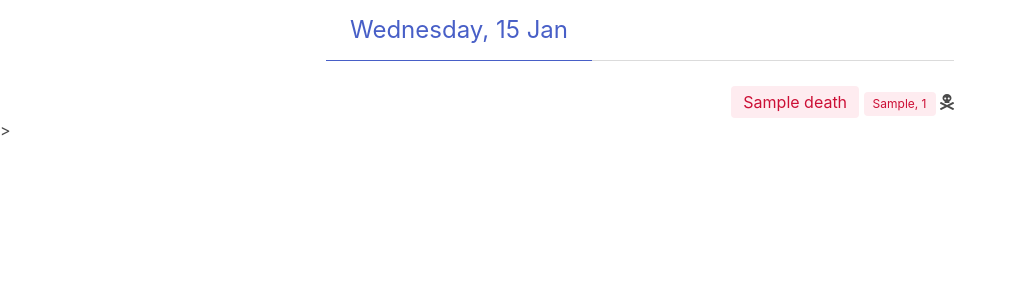
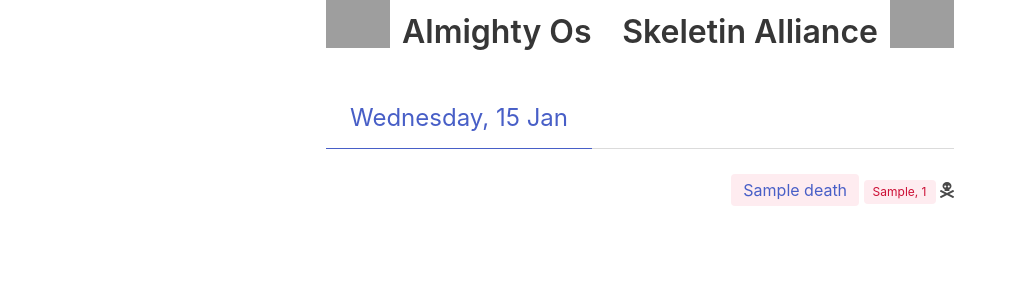
Before and after one commit to gacheiro/lutabra-war, a Flask app: page / in a window 1280 px wide. Shown: the top 300 px of the page, without its empty margins (0-1015 px from the left). Run offline with Flask 2, Linux system fonts and the light colour scheme; tables that the repository leaves empty hold one stand-in row (values such as "Sample post"); some libraries are stand-ins or nearby versions; grey boxes are pictures that could not be loaded.

Commit message:
Melhora no template

```diff
--- a/app/__init__.py
+++ b/app/__init__.py
@@ -54,3 +54,9 @@ def drop_db():
 def format_date(date):
     """Formats date as: Saturday, 30 Nov"""
     return date.strftime('%A, %d %b')
+
+
+@app.template_filter('url_for_char')
+def link_for_char(char_name):
+    char_name = '+'.join(name for name in char_name.split())
+    return f'https://www.tibia.com/community/?subtopic=characters&name={char_name}'
--- a/app/templates/index.html
+++ b/app/templates/index.html
@@ -1,6 +1,32 @@
 {% extends 'layout.html' %}
 
 {% block content %}
+  <div class="columns is-centered">
+    <div class="column is-half-desktop">
+      <div class="level">
+        <div class="level-left">
+          <div class="level-item">
+            <figure class="image is-64x64">
+              <img src="https://static.tibia.com/images/guildlogos/Almighty_Os.gif">
+            </figure>
+          </div>
+          <div class="level-item">
+            <p class="title">Almighty Os</p>
+          </div>
+        </div>
+        <div class="level-right">
+          <div class="level-item">
+            <p class="title">Skeletin Alliance</p>
+          </div>
+          <div class="level-item">
+            <figure class="image is-64x64">
+              <img src="https://static.tibia.com/images/community/default_logo.gif">
+            </figure>
+          </div>
+        </div>
+      </div>
+    </div>
+  </div>
   <section class="columns is-centered">
     <div class="column is-half-desktop">
     {% for date, deaths in deathlist %}
@@ -16,16 +42,24 @@
       </ul>
     {% endfor %}
     </div>
-  </section>>
+  </section>
 {% endblock %}
 
 {% macro render_death(death) -%}
   {% if death.guild == config['GUILD_A'] %}
   <li class="has-text-left">
-      <i class="fas fa-skull-crossbones"></i> <span class="tag is-info is-light">{{ death.level }}, {{ death.vocation }}</span> <span class="tag is-info is-light is-medium">{{ death.char_name }}</span>
+      <i class="fas fa-skull-crossbones"></i>
+      <span class="tag is-info is-light">{{ death.level }}, {{ death.vocation }}</span>
+      <span class="tag is-info is-light is-medium">
+        <a href={{ death.char_name|url_for_char }} target="_blank">{{ death.char_name }}</a>
+      </span>
   {% else %}
   <li class="has-text-right">
-      <span class="tag is-danger is-light is-medium">{{ death.char_name }}</span> <span class="tag is-danger is-light">{{ death.vocation }}, {{ death.level }}</span> <i class="fas fa-skull-crossbones"></i>
-  {% endif %}
+      <span class="tag is-danger is-light is-medium">
+        <a href={{ death.char_name|url_for_char }} target="_blank">{{ death.char_name }}</a>
+      </span>
+      <span class="tag is-danger is-light">{{ death.vocation }}, {{ death.level }}</span>
+      <i class="fas fa-skull-crossbones"></i>
+  {% endif -%}
   </li>
 {%- endmacro %}
```
